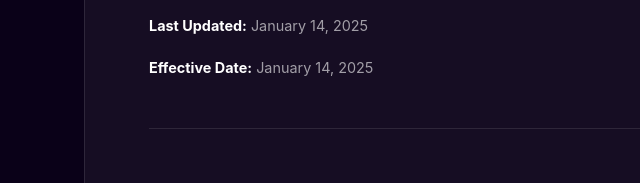
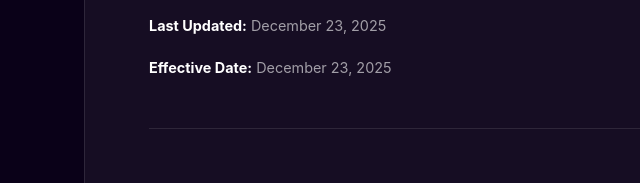
Before and after one commit to bbrand0n/insync_landing, a plain HTML site: page terms.html in a window 1280 px wide. Shown: the part 302-485 px from the top of the page, 156-796 px from the left. Drawn offline with Linux system fonts and the light colour scheme.

```diff
--- a/terms.html
+++ b/terms.html
@@ -134,8 +134,8 @@
             <div class="policy-content">
                 <h1>Terms of Service</h1>
                 <div class="policy-meta">
-                    <p><strong>Last Updated:</strong> January 14, 2025</p>
-                    <p><strong>Effective Date:</strong> January 14, 2025</p>
+                    <p><strong>Last Updated:</strong> December 23, 2025</p>
+                    <p><strong>Effective Date:</strong> December 23, 2025</p>
                 </div>
 
                 <h2>1. Acceptance of Terms</h2>
```
Also changed, not shown: index.html (+1 -1 lines).
